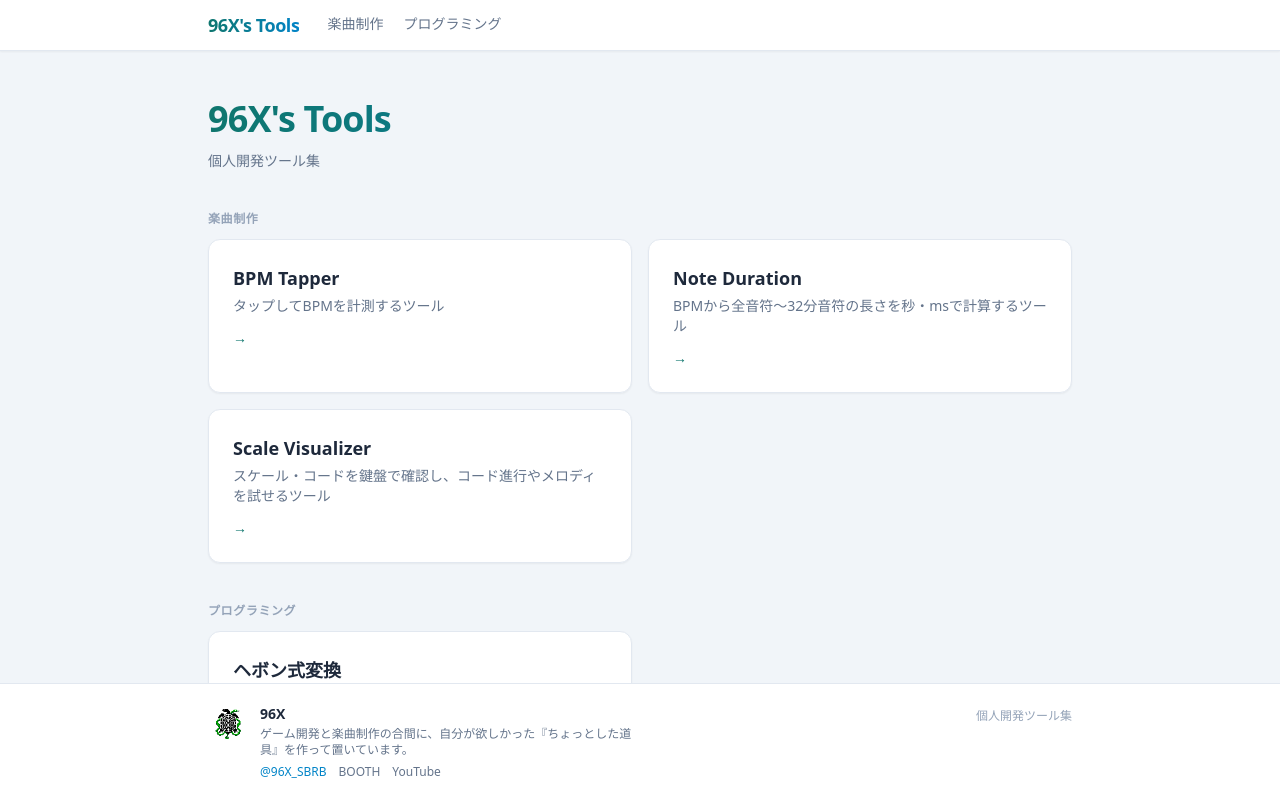
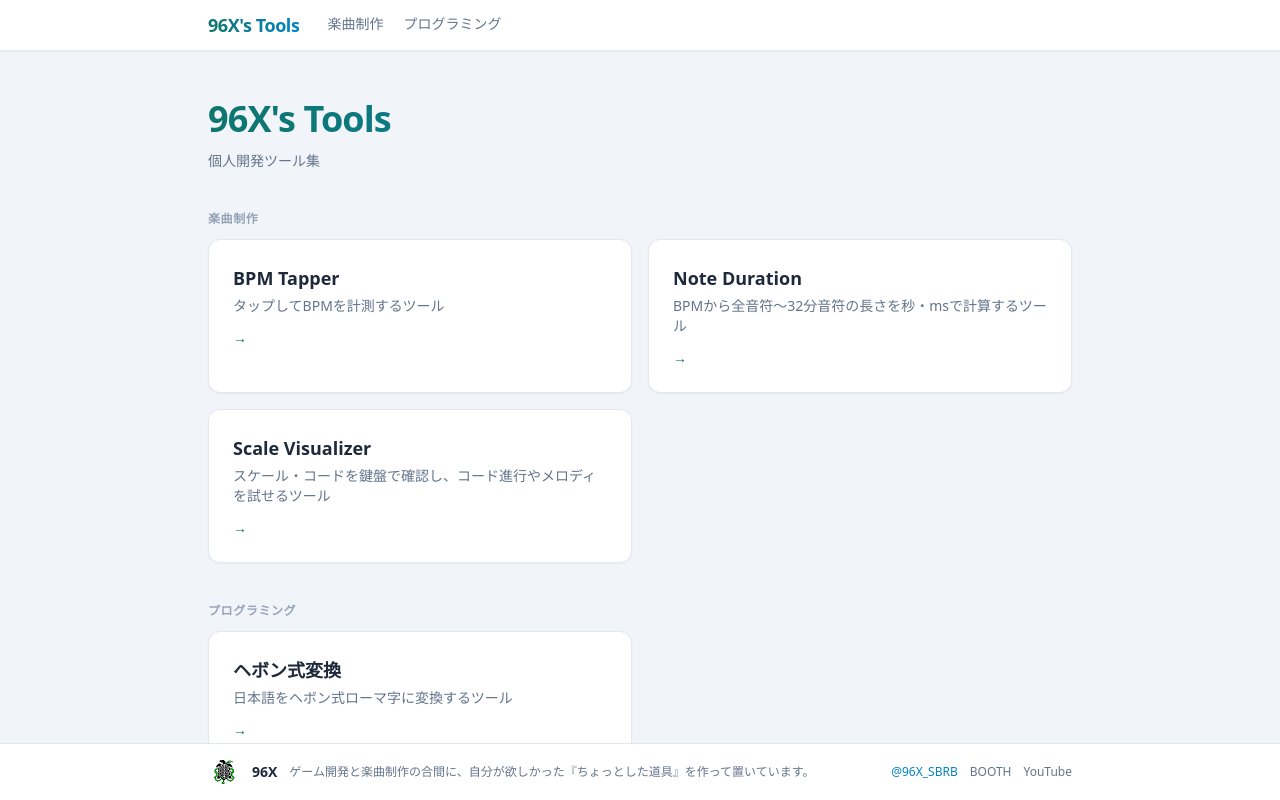
Before and after one commit to kuroto-96X/Utilities-Svelte, a SvelteKit app: page / in a window 1280 px wide. Built offline with nearby package versions, Linux system fonts and the light colour scheme.

Commit message:
feat: フッターをコンパクトに変更（1行レイアウト、タグライン削除）

```diff
--- a/src/routes/+layout.svelte
+++ b/src/routes/+layout.svelte
@@ -159,40 +159,23 @@
     </div>
   {/if}
 
-  <footer class="border-t border-slate-200 bg-white sm:flex-shrink-0">
-    <div class="max-w-4xl mx-auto px-4 py-5 flex items-start justify-between gap-6">
-      <div class="flex items-start gap-3">
-        <img
-          src={authorIcon}
-          alt={site.author.name}
-          class="w-10 h-10 rounded-full object-cover shrink-0"
-        />
-        <div>
-          <p class="text-sm font-bold text-slate-800">{site.author.name}</p>
-          <p class="text-xs text-slate-500 mt-0.5 max-w-sm">{site.author.bio}</p>
-          <div class="flex flex-wrap items-center gap-x-3 gap-y-1 mt-1.5">
-            <a
-              href={site.author.links.x}
-              target="_blank"
-              rel="noopener noreferrer"
-              class="text-xs text-sky-600 hover:underline"
-            >{site.author.handle}</a>
-            <a
-              href={site.author.links.booth}
-              target="_blank"
-              rel="noopener noreferrer"
-              class="text-xs text-slate-500 hover:text-slate-700 hover:underline"
-            >BOOTH</a>
-            <a
-              href={site.author.links.youtube}
-              target="_blank"
-              rel="noopener noreferrer"
-              class="text-xs text-slate-500 hover:text-slate-700 hover:underline"
-            >YouTube</a>
-          </div>
-        </div>
+  <footer class="border-t border-slate-200 bg-white">
+    <div class="max-w-4xl mx-auto px-4 py-3 flex items-center gap-3">
+      <img
+        src={authorIcon}
+        alt={site.author.name}
+        class="w-8 h-8 rounded-full object-cover shrink-0"
+      />
+      <span class="text-sm font-bold text-slate-800 shrink-0">{site.author.name}</span>
+      <span class="text-xs text-slate-500 truncate">{site.author.bio}</span>
+      <div class="flex items-center gap-3 shrink-0 ml-auto">
+        <a href={site.author.links.x} target="_blank" rel="noopener noreferrer"
+          class="text-xs text-sky-600 hover:underline">{site.author.handle}</a>
+        <a href={site.author.links.booth} target="_blank" rel="noopener noreferrer"
+          class="text-xs text-slate-500 hover:text-slate-700 hover:underline">BOOTH</a>
+        <a href={site.author.links.youtube} target="_blank" rel="noopener noreferrer"
+          class="text-xs text-slate-500 hover:text-slate-700 hover:underline">YouTube</a>
       </div>
-      <p class="text-xs text-slate-400 shrink-0 mt-1">{site.tagline}</p>
     </div>
   </footer>
 </div>
```
